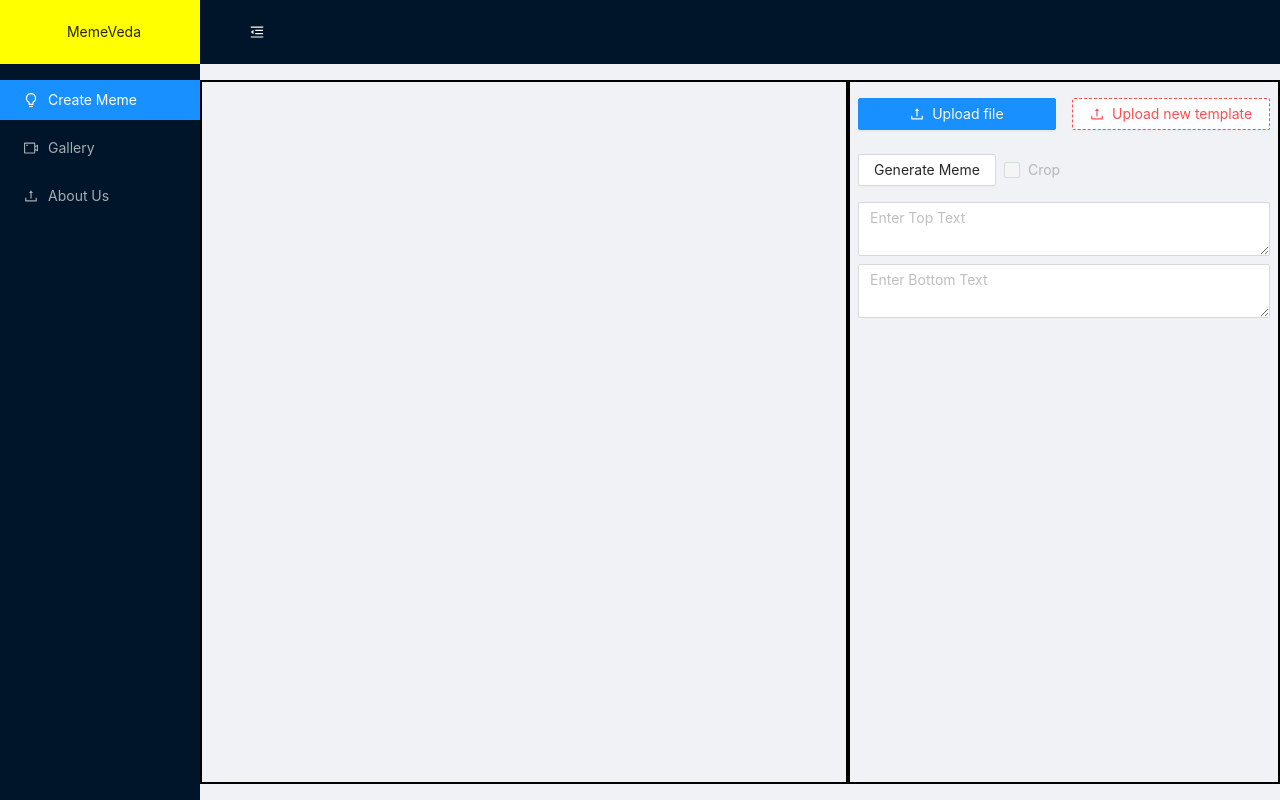
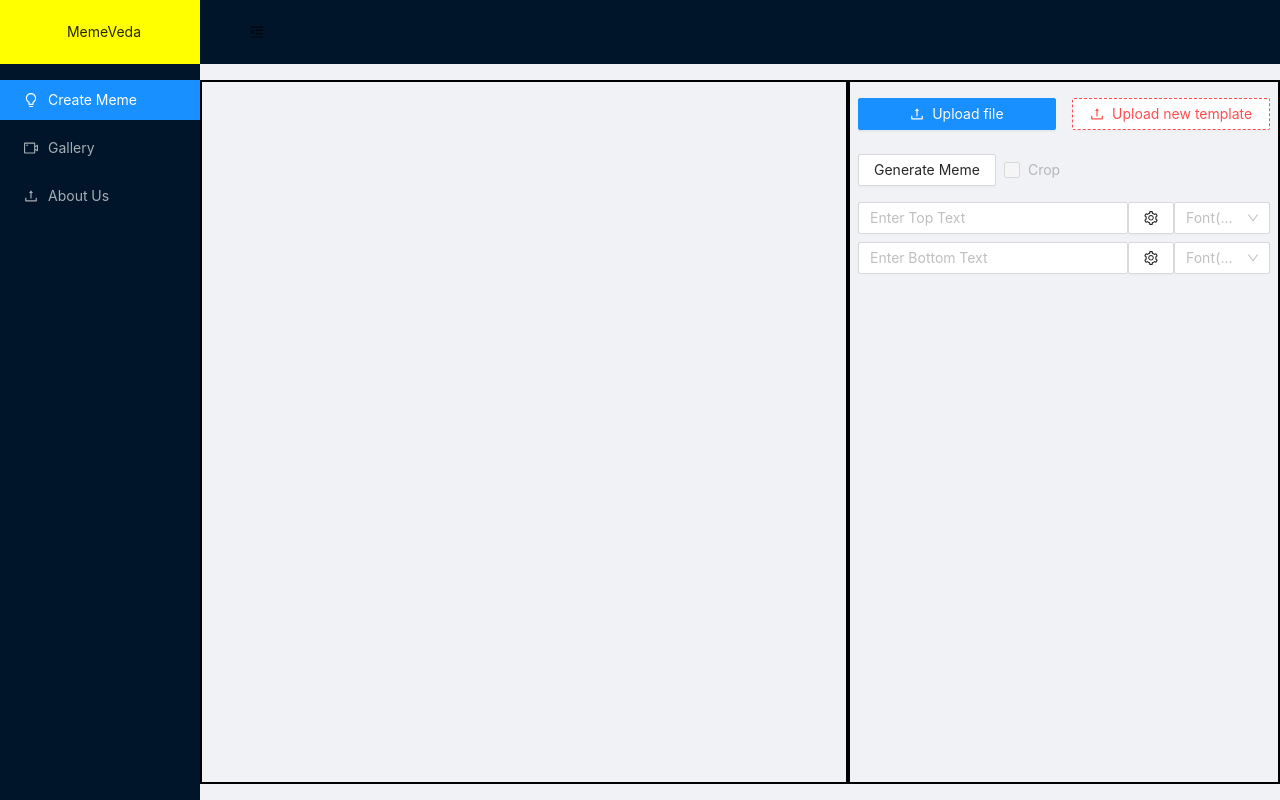
Before and after one commit to MemeVeda/memeveda-client, a React (Create React App) app: page / in a window 1280 px wide. Built offline with nearby package versions, Linux system fonts and the light colour scheme; no server answers.

Commit message:
added color and font selector

```diff
--- a/package.json
+++ b/package.json
@@ -13,6 +13,7 @@
     "@types/jest": "^27.4.0",
     "@types/node": "^16.11.25",
     "@types/react": "^17.0.39",
+    "@types/react-color": "^3.0.6",
     "@types/react-dom": "^17.0.11",
     "@types/react-image-crop": "^8.1.3",
     "antd": "^4.18.7",
@@ -20,6 +21,7 @@
     "axios": "^0.26.0",
     "file-saver": "^2.0.5",
     "react": "^17.0.2",
+    "react-color": "^2.19.3",
     "react-dom": "^17.0.2",
     "react-download-link": "^2.3.0",
     "react-draggable": "^4.4.4",
--- a/src/App.scss
+++ b/src/App.scss
@@ -20,9 +20,9 @@ code {
     margin-bottom: 16px;
     padding: 24px;
     min-height: 280;
-    .anticon svg {
-        color: white;
-    }
+    // .anticon svg {
+    //     color: black;
+    // }
     .anticon svg:hover {
         color: $blue;
     }
--- a/src/components/layout/Badge/Badge.scss
+++ b/src/components/layout/Badge/Badge.scss
@@ -1,7 +1,6 @@
-.ant-popover-title {
-    min-width: 3rem !important;
-}
-
-.ant-popover-inner-content {
-    display: none;
-}
+// .ant-popover-title {
+//     min-width: 3rem !important;
+// }
+// .ant-popover-inner-content {
+//     display: none;
+// }
--- /dev/null
+++ b/src/components/layout/FontSelector/FontSelector.scss
@@ -0,0 +1,3 @@
+.fontselector {
+    min-width: 6rem;
+}
--- /dev/null
+++ b/src/components/layout/FontSelector/index.tsx
@@ -0,0 +1,32 @@
+import { Select } from "antd";
+import React, { useState } from "react";
+import "./FontSelector.scss";
+
+const FontSelector = () => {
+  const { Option } = Select;
+  const [value, setvalue] = useState("");
+  const onChange = (val: string) => {
+    setvalue(val);
+  };
+  return (
+    <Select
+      showSearch
+      placeholder="Font(px)"
+      onChange={onChange}
+      //   onSearch={onSearch}
+      // value={value}
+      className="fontselector"
+    >
+      <Option value="2"> 2</Option>
+      <Option value="4"> 4</Option>
+      <Option value="6"> 6</Option>
+      <Option value="10"> 10</Option>
+      <Option value="12"> 12</Option>
+      <Option value="14"> 14</Option>
+      <Option value="16"> 16</Option>
+      <Option value="20"> 20</Option>
+    </Select>
+  );
+};
+
+export default FontSelector;
--- a/src/components/pages/MemeGenerator/MemeGenerator.scss
+++ b/src/components/pages/MemeGenerator/MemeGenerator.scss
@@ -37,6 +37,10 @@
             gap: 0.5rem;
             flex-direction: column;
             justify-content: space-between;
+            &-box {
+                display: flex;
+                align-items: center;
+            }
         }
     }
 }
@@ -45,3 +49,12 @@
     position: relative;
     text-align: center;
 }
+
+.ant-popover-inner-content {
+    padding: 0 !important;
+    color: unset !important;
+}
+
+.icons {
+    cursor: pointer;
+}
--- a/src/components/pages/MemeGenerator/index.tsx
+++ b/src/components/pages/MemeGenerator/index.tsx
@@ -1,17 +1,22 @@
 import React, { useState, useEffect } from "react";
 import ReactCrop from "react-image-crop";
 import { Content } from "antd/lib/layout/layout";
-import { ScissorOutlined, UploadOutlined } from "@ant-design/icons";
+import {
+  ScissorOutlined,
+  UploadOutlined,
+  SettingOutlined,
+} from "@ant-design/icons";
 import UploadButton from "../../layout/UploadButton";
-import { Button, Checkbox, Image, Input, Space } from "antd";
+import { Button, Checkbox, Image, Input, Space, Modal, Popover } from "antd";
 import "./MemeGenerator.scss";
 import "react-image-crop/src/ReactCrop.scss";
 import TemplateModal from "../../layout/TemplateModal";
 import Notification from "../../layout/Notification";
 import Drag from "./Drag";
 import { DraggableEvent } from "react-draggable";
-import TextArea from "antd/lib/input/TextArea";
-
+import axios from "axios";
+import { SketchPicker } from "react-color";
+import FontSelector from "../../layout/FontSelector";
 interface CropType {
   unit: string;
   width: number;
@@ -19,6 +24,8 @@ interface CropType {
   x: number;
   y: number;
 }
+
+const { TextArea } = Input;
 const MemeGenerator = () => {
   const [src, setfile] = useState(null);
   const [inputImage, setinputImage] = useState<HTMLImageElement>();
@@ -26,6 +33,8 @@ const MemeGenerator = () => {
   const [wantcrop, setwantcrop] = useState(false);
   const [visible, setvisible] = useState(false);
   const [dragdrop, setdragdrop] = useState(false);
+  const [colorModal1, setcolorModal1] = useState(false);
+  const [colorModal2, setcolorModal2] = useState(false);
   const [inputFirst, setinputFirst] = useState({
     x: -1,
     y: -1,
@@ -164,7 +173,8 @@ const MemeGenerator = () => {
 
     let url = canavs.toDataURL("image/jpeg");
     //@ts-ignore
-    setfile(url);
+    setfile("");
+    setinputImage(undefined);
     return url;
   };
 
@@ -180,8 +190,29 @@ const MemeGenerator = () => {
     document.body.appendChild(docs);
     docs.click();
     document.body.removeChild(docs);
+
+    axios
+      .post("http://localhost:5000/meme", {
+        href: hr,
+        tags: ["sports"],
+      })
+      .then((res) => {
+        console.log(res);
+      })
+      .catch((e) => {
+        console.log(e);
+      });
+  };
+  const [color1, setcolor1] = useState("#FF0000");
+  const [color2, setcolor2] = useState("#FF0000");
+
+  const handleVisibleChange1 = (visible: boolean) => {
+    setcolorModal1(!colorModal1);
   };
 
+  const handleVisibleChange2 = (visible: boolean) => {
+    setcolorModal2(!colorModal2);
+  };
   return (
     <Content className="memegenerator__container">
       {visible ? (
@@ -277,8 +308,10 @@ const MemeGenerator = () => {
           </Space>
         </div>
         <div className="memegenerator__container-box-right-inputholder">
+          <div className="memegenerator__container-box-right-inputholder-box">
             <TextArea
               // type="text"
+              autoSize
               onChange={(e) =>
                 setinputFirst({
                   ...inputFirst,
@@ -286,8 +319,31 @@ const MemeGenerator = () => {
                 })
               }
               placeholder="Enter Top Text"
+              className="memegenerator__container-box-right-inputholder-textarea"
             />
+            <Popover
+              content={
+                <SketchPicker
+                  color={color1}
+                  onChangeComplete={(color) => {
+                    setcolor1(color.hex);
+                  }}
+                />
+              }
+              trigger="click"
+              visible={colorModal1}
+              onVisibleChange={handleVisibleChange1}
+              placement="bottomRight"
+            >
+              <Button>
+                <SettingOutlined className="icons" />
+              </Button>
+            </Popover>
+            <FontSelector />
+          </div>
+          <div className="memegenerator__container-box-right-inputholder-box">
             <TextArea
+              autoSize
               // type="text"
               onChange={(e) =>
                 setinputSecond({
@@ -297,6 +353,27 @@ const MemeGenerator = () => {
               }
               placeholder="Enter Bottom Text"
             />
+
+            <Popover
+              content={
+                <SketchPicker
+                  color={color2}
+                  onChangeComplete={(color) => {
+                    setcolor2(color.hex);
+                  }}
+                />
+              }
+              trigger="click"
+              visible={colorModal2}
+              onVisibleChange={handleVisibleChange2}
+              placement="bottomRight"
+            >
+              <Button>
+                <SettingOutlined className="icons" />
+              </Button>
+            </Popover>
+            <FontSelector />
+          </div>
         </div>
       </div>
     </Content>
```
Also changed, not shown: 1 other file (tests, documents, lock files or other folders). Lines whose indentation alone changed are shown as unchanged.
